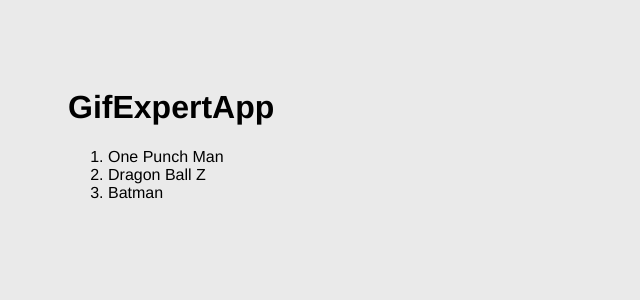
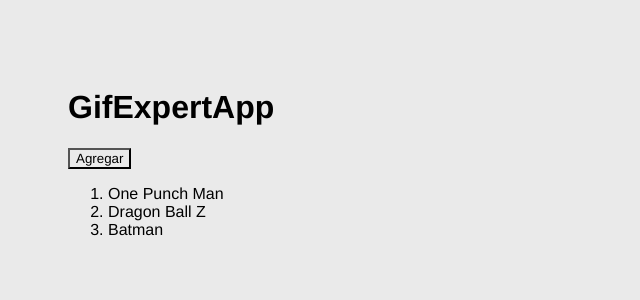
Before and after one commit to jespejo-run-dev/gif-expert-app, a React (Vite) app: page / in a window 1280 px wide. Shown: the top 300 px of the page, without its empty margins (0-640 px from the left). Built offline with nearby package versions, Linux system fonts and the light colour scheme.

Commit message:
Agregar una nueva categoria

```diff
--- a/src/GifExpertApp.jsx
+++ b/src/GifExpertApp.jsx
@@ -5,7 +5,10 @@ export const GifExpertApp = () => {
     //usestate
     const [categories, setCategories] = useState(['One Punch Man', 'Dragon Ball Z', 'Batman']);
 
-    console.log(categories);
+    const onAddCategory = () => {
+        setCategories([...categories, 'Valorant'])
+        // setCategories(cat => [...cat, 'Valorant']);
+    }
 
 
     return (
@@ -16,6 +19,7 @@ export const GifExpertApp = () => {
             {/* Input */}
 
             {/* Listado de Gif */}
+            <button onClick={onAddCategory}>Agregar</button>
             <ol>
                 {categories.map(category => {
                     return <li key={category}>{category}</li>
```
